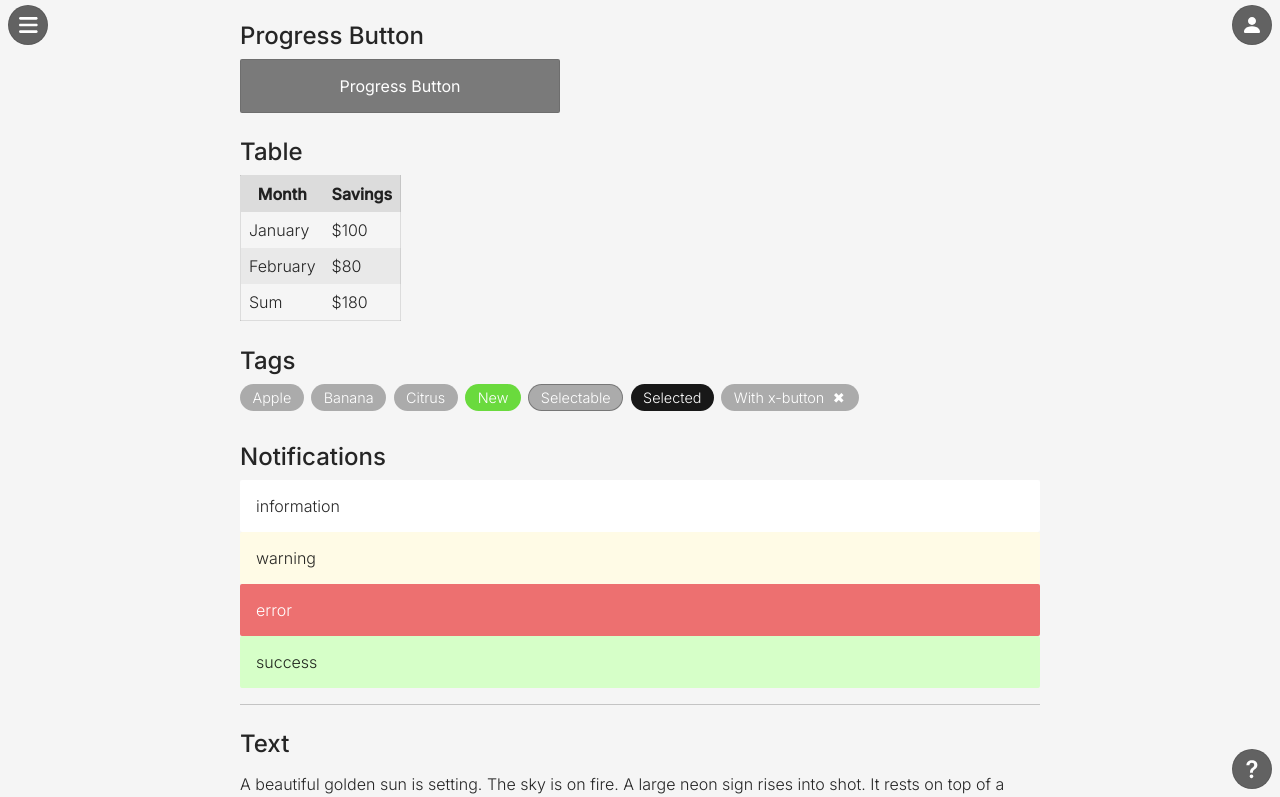
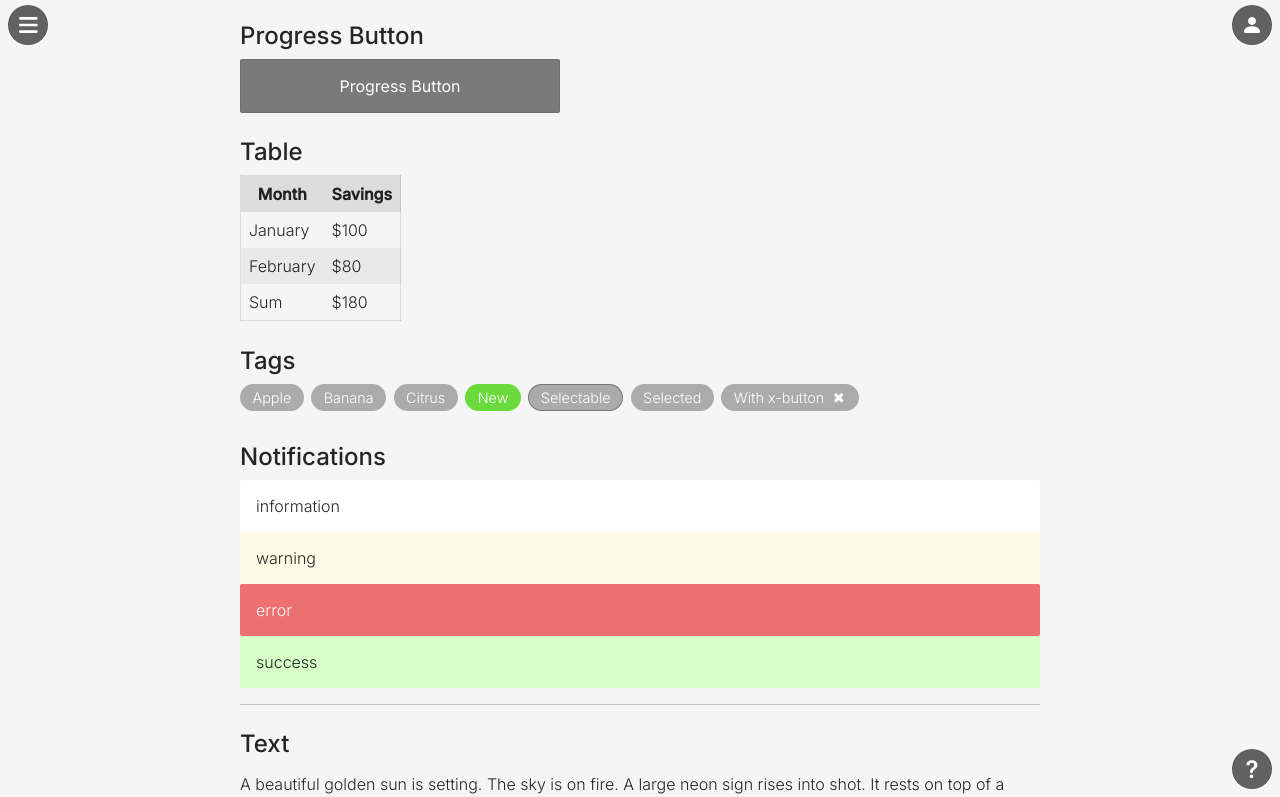
Before and after one commit to tomsoderlund/aether-css, a website: page index.html in a window 1280 px wide. Both pictures are taken after a click on the element "Selected". Shown: the part 1142-1939 px from the top of the page. Drawn offline with Linux system fonts and the light colour scheme.

Commit message:
toggleClass

```diff
--- a/index.html
+++ b/index.html
@@ -273,10 +273,18 @@ Import in JavaScript
     document.querySelector('body').style.backgroundColor = nextColor
   }
 
-  document.querySelectorAll('.tag').forEach(element => element.addEventListener('click', function (event) {
-    console.log('Click tag', this)
-    this.className = 'tag selected'
-  }))
+  function toggleClass (event, className) {
+    const { target } = event
+    const classStr = ' ' + className
+     target.className =  target.className.includes(classStr) ?  target.className.replace(classStr, '') :  target.className + classStr
+  }
+
+  document.querySelectorAll('.tag').forEach(
+    element => element.addEventListener(
+      'click',
+      event => toggleClass(event, 'selected')
+    )
+  )
 </script>
 
 </html>
```
